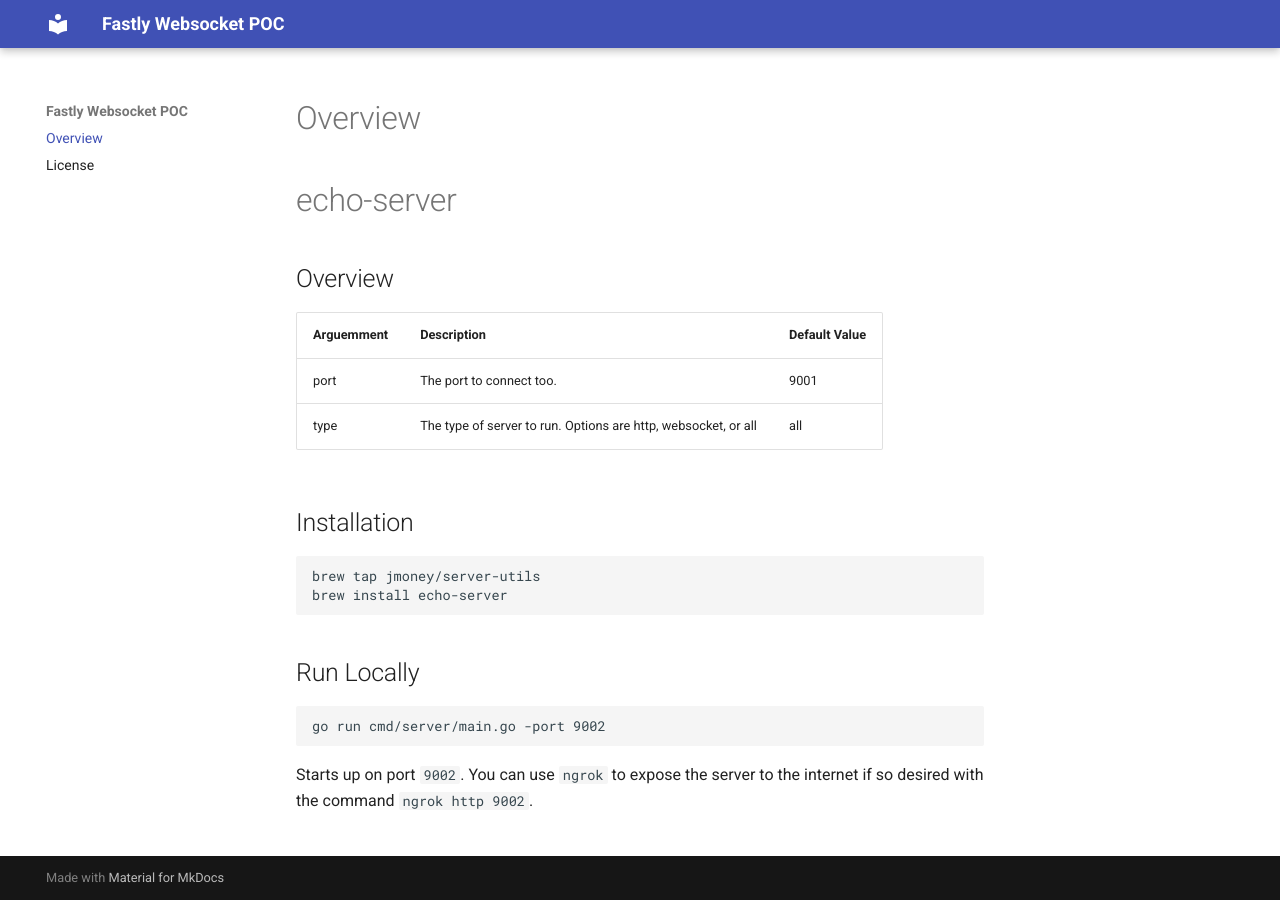
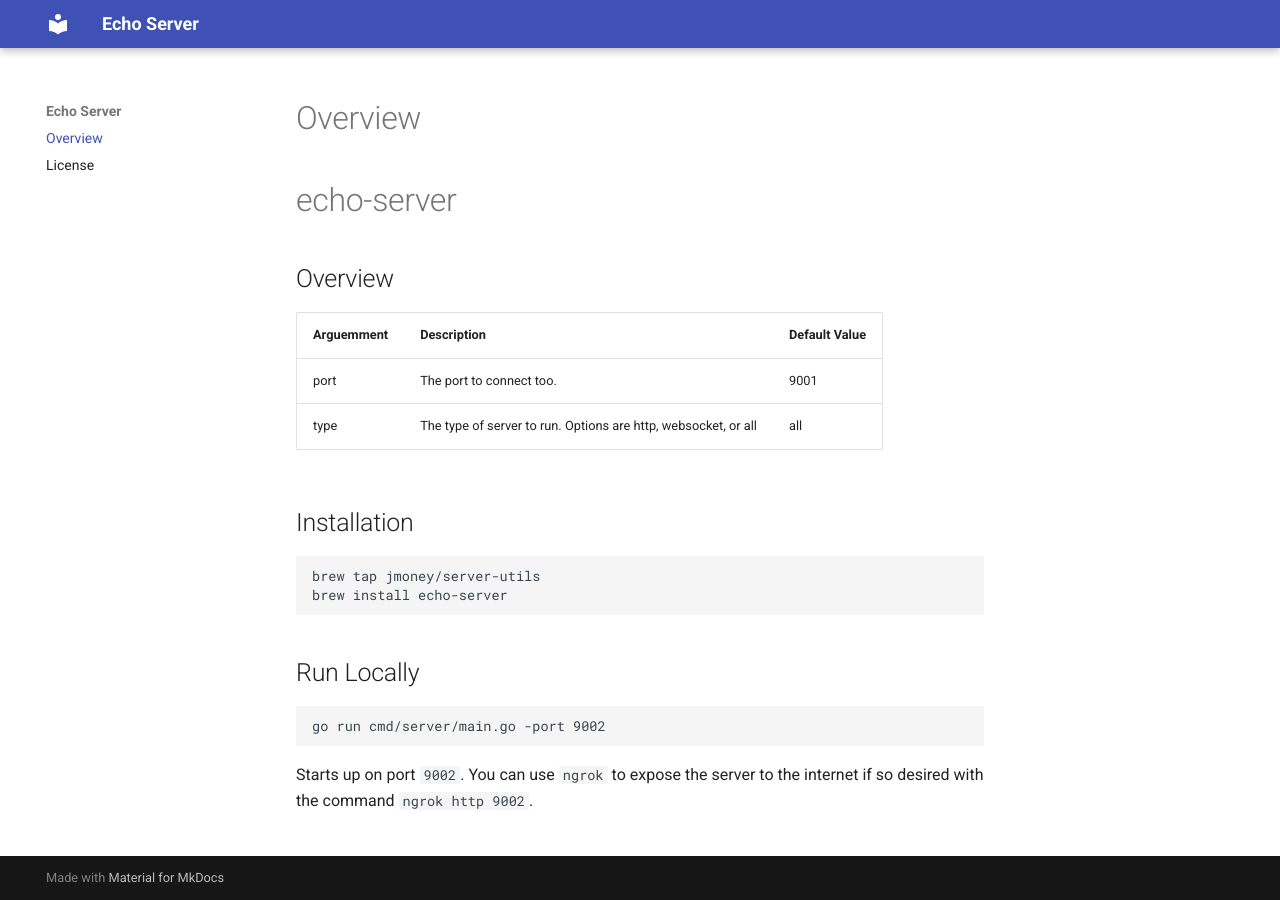
Before and after one commit to jmoney/echo-server, an MkDocs documentation site: the page built from docs/index.md, in a window 1280 px wide. Built offline with MkDocs 1.6.1 and Material for MkDocs 9.7.7, drawn with Linux system fonts in a browser that asks for light colours.

Commit message:
update title

```diff
--- a/mkdocs.yml
+++ b/mkdocs.yml
@@ -1,4 +1,4 @@
-site_name: Fastly Websocket POC
+site_name: Echo Server
 theme: material
 plugins:
   - include-markdown
```
